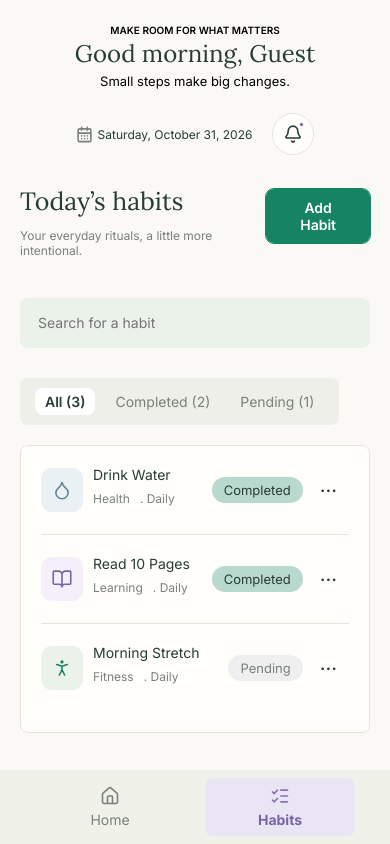
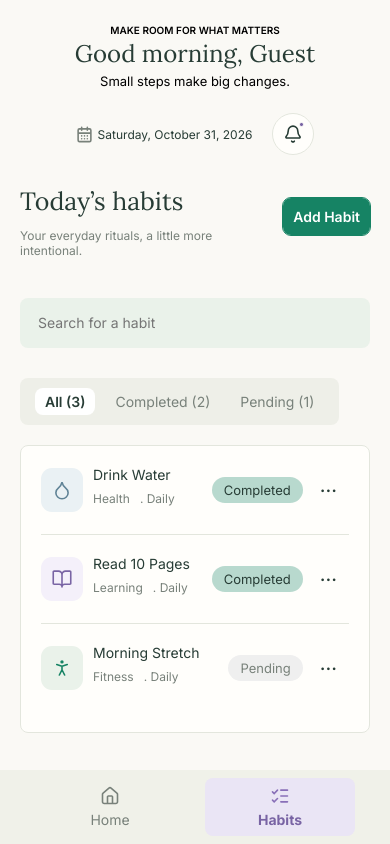
Before and after one commit to Nour159535/Habit-Flow, a React (Vite) app in the folder habit-flow/: page /habits in a window 390 px wide. Built offline with nearby package versions, Linux system fonts and the light colour scheme.

Commit message:
Change the add habit button padding

```diff
--- a/habit-flow/src/components/Workplace/AddHabitForm/AddHabitForm.css
+++ b/habit-flow/src/components/Workplace/AddHabitForm/AddHabitForm.css
@@ -78,6 +78,7 @@
   height: 100%;
   top: 0;
   left: 0;
+  z-index: 99999;
 }
 .modal-overlay .form{
   background: #1683645e;
@@ -267,7 +268,7 @@
   }
   .add-habit-btn {
     font-size: 14px;
-    padding: 10px 20px!important;
+    padding: 10px!important;
   }
 
   .add-habit-btn::before {
```
